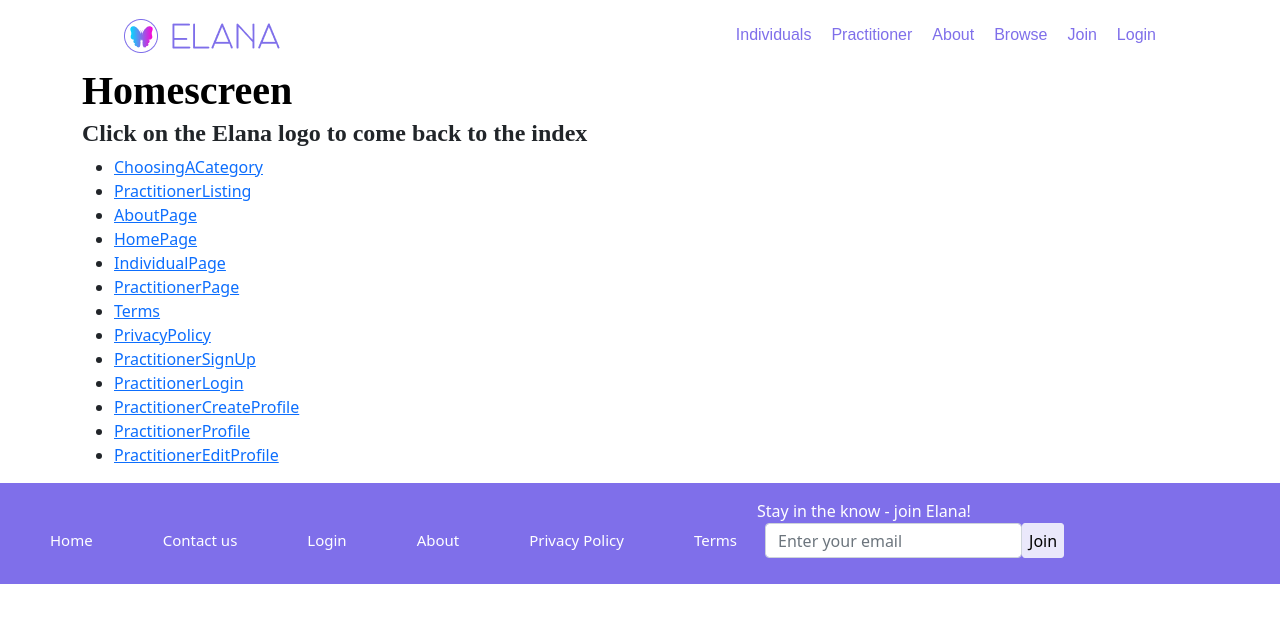
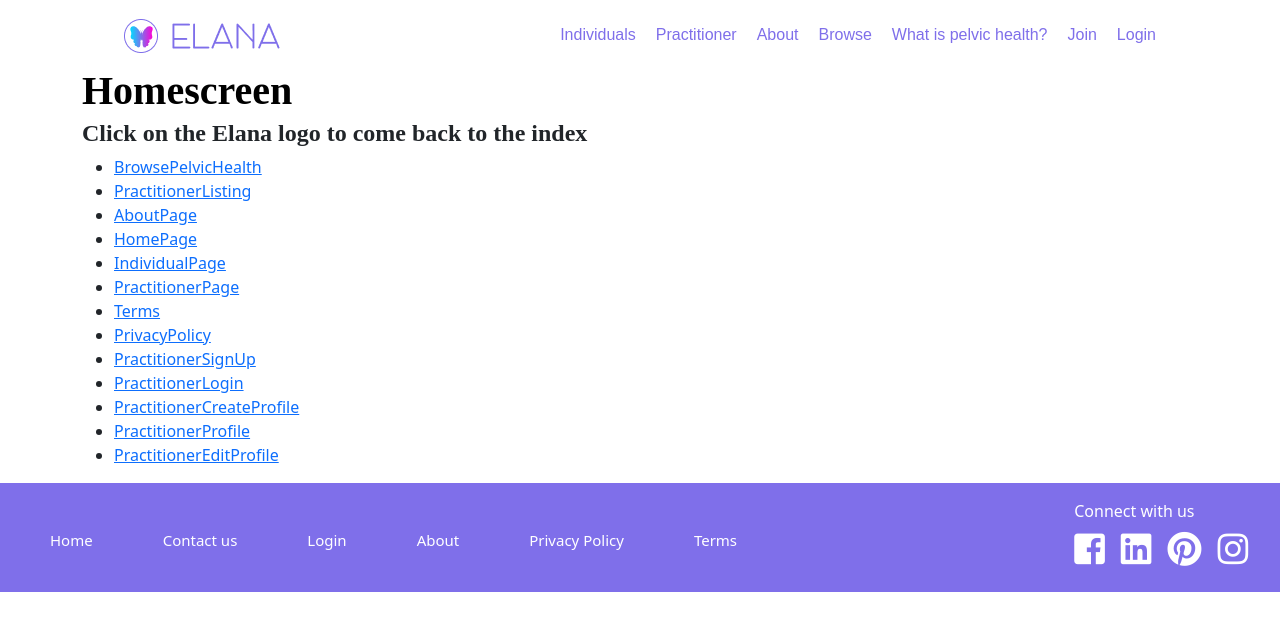
Before and after one commit to MVP-Marketplace/elana-new, a React (Create React App) app in the folder frontend/: page / in a window 1280 px wide. Shown: the top 630 px of the page. Built offline with nearby package versions, Linux system fonts and the light colour scheme; a web font is replaced by a local one.

Commit message:
added Homepage, Footer, and Browse Categories founder edits

```diff
--- a/frontend/src/components/Footer.js
+++ b/frontend/src/components/Footer.js
@@ -3,7 +3,7 @@ import { Link } from "react-router-dom";
 import '../index.css'
 
 export const Footer = () => (
-	<footer className="footer mt-auto py-3 d-flex ">
+	<footer className="footer mt-auto py-3 d-flex justify-content-between">
 		<div className="footerlinks">
 
 			<div className="footerlink"><p>Home</p></div>
@@ -14,7 +14,7 @@ export const Footer = () => (
 			<div className="footerlink"><p>Terms</p></div>
 		</div>
 
-			<div className="input-group md-form form-sm form-2 pl-0 me-5">
+			{/* <div className="input-group md-form form-sm form-2 pl-0 me-5">
 				<div className="">
 					<p className="m-0 p-0 text-white textfoot">Stay in the know - join Elana!</p>
 
@@ -30,18 +30,16 @@ export const Footer = () => (
 						</div>
 					</div>
 				</div>
-			</div>
-			<div className="">
-				{/* <div className="m-0 p-0">
-					<p className="text-white p-0 m-0">Conect with us</p>
-
+			</div> */}
+				<div className="m-0 pe-3">
+					<p className="text-white p-0 m-0">Connect with us</p>
 					<div className="icon d-flex">
 						<div className="me-3"><i className="fab fa-facebook-square"></i></div>
 						<div className="me-3"><i className="fab fa-linkedin"></i></div>
 						<div className="me-3"><i className="fab fa-pinterest"></i></div>
 						<div className="me-3"><i className="fab fa-instagram"></i></div>
 					</div>
-				</div> */}
-			</div>
+				</div>
+
 	</footer>
 )
--- a/frontend/src/components/Navbar.jsx
+++ b/frontend/src/components/Navbar.jsx
@@ -18,6 +18,7 @@ export const Navbar = () => {
             <Link to='/' className="link"><p>Practitioner</p></Link>
             <Link to='/aboutPage' className="link"><p>About</p></Link>
             <Link to='/' className="link"><p>Browse</p></Link>
+            <a className="link" href="https://www.elana.health/post/what-is-pelvic-wellness-and-why-does-it-matter" target="_blank"><p>What is pelvic health?</p></a>
             <Link to='/practitionerSignUp' className="link"><p>Join</p></Link>
             <Link to='/practitionerLogin' className="link"><p>Login</p></Link>
         </form>
--- a/frontend/src/pages/FindingAPractitioner/ChoosingACategory.jsx
+++ b/frontend/src/pages/FindingAPractitioner/ChoosingACategory.jsx
@@ -19,7 +19,7 @@ export function ChoosingACategory() {
         <div className="p-4 iconback"><i className="fas fa-angle-left"></i><span className="p-2">back</span></div>
 
         <div className="text-center row">
-            <h2 className="titlepractitioner col-sm-12 text-center">Browse Practitioner Categories</h2>
+            <h2 className="titlepractitioner col-sm-12 text-center">Browse Pelvic Health</h2>
             <p className="textpractitioner col-sm-12">Choose a category from below that best matches your current symptoms and needs. <br />
                 This will assist you in finding a provider who can help you.  </p>
         </div>
--- a/frontend/src/pages/HomePage/HomePage.jsx
+++ b/frontend/src/pages/HomePage/HomePage.jsx
@@ -10,7 +10,7 @@ export const HomePage = () => {
             <div className="homepage-banner-1 d-flex align-items-center">
                 <div className="w-50">
                     <h1 className="px-5 text-end brand-purple text-al fs-58">Elana is your partner<br />in pelvic care</h1>
-                    <h5 className="px-5 text-end brand-purple text-ka fs-24 fw-lighter">We connect you to pelvic care, so you<br />feel confident from the inside out.</h5>
+                    <h5 className="px-5 text-end brand-purple text-ka fs-24 fw-lighter">We connect you to pelvic care options, so you<br />feel confident from the inside out.</h5>
                     <div className="px-5 text-end">
                         <MDBBtn className="brand-bg-purple border-0 mx-2 w-50">LEARN MORE</MDBBtn>
                     </div>
@@ -56,12 +56,12 @@ export const HomePage = () => {
             </div>
 
             <div className="homepage-banner-3">
-                <h1 className="text-center text-al fs-40 pt-5">Take control of your pelvic wellbeing</h1>
-                <h3 className="text-center text-al fs-24 p-3 fw-lighter">Issues or not - finding the right care for your pelvic wellness isn’t always easy.<br />Elana works with you to prevent or help treat pelvic challenges you may be facing. </h3>
+                <h1 className="text-center text-al fs-40 pt-5">Embrace your Pelvic Power</h1>
+                <h3 className="text-center text-al fs-24 p-3 fw-lighter">Elana makes it easy to find the right treatment or simply optimise your pelvic health.<br />Your partner in pelvic care.</h3>
                 <div className="p-5 d-flex justify-content-evenly">
                     <MDBCard className="border-curve-8" style={{ height: '15rem', width: '15rem' }}>
                         <MDBCardBody className="d-flex align-items-center justify-content-center">
-                            <MDBCardTitle className="text-center fs-24">Pelvic Care</MDBCardTitle>
+                            <MDBCardTitle className="text-center fs-24">Optimise my<br/>Pelvic health</MDBCardTitle>
                         </MDBCardBody>
                     </MDBCard>
                     <MDBCard className="border-curve-8" style={{ height: '15rem', width: '15rem' }}>
@@ -98,7 +98,7 @@ export const HomePage = () => {
             </div>
 
             <div className="homepage-banner-4">
-                <h3 className="text-al fs-23 pt-5 pb-4 text-center">Features coming soon to Elana:</h3>
+                <h3 className="text-al fs-32 pt-5 pb-4 text-center">Coming soon to ELANA:</h3>
                 <div className="pt-4 pb-5 d-flex justify-content-evenly">
                     <MDBCard className="rounded-circle border-purple p-2" style={{ maxWidth: '10.5rem' }}>
                         <MDBCardBody className="d-flex align-items-center">
@@ -140,17 +140,17 @@ export const HomePage = () => {
 
             <div className="homepage-banner-5 d-flex align-items-center">
                 <div className="w-50">
-                    <h1 className="px-5 text-end text-al fs-24">We’d love to hear from you! Send us your comments at:</h1>
+                    <h1 className="px-5 text-end text-al fs-24">We’d love to hear from you! You can reach our team at:</h1>
                     <h5 className="px-5 text-end text-al fs-32">hello@elana.health</h5>
                 </div>
-                <div className="w-50">
-                    <img className="img-fluid h-50" src="https://s3-alpha-sig.figma.com/img/1da9/d4c1/5e11fd13ad6ce83f40f464a0fc9f51da?Expires=1655078400&Signature=IrGz0ai7uxYHoNkNrdbiYjcyDtBnHFLstEzP92sVL6iHZ7xWNqZw~~dQ5vDRE2Kc7t6l3m8CsorG-3799m5kePLVtH-e8Ioa1X4TuhzY7vpX9WDyqYEjeJeBb~7KX4KRCHqT1KKyLKUtcjmPYcE12BGLW7W99uY~pGk9VSybhne5ybnDFHUndnfYwTwgsBfw8x9QnKKBtOId42E4HG6QvdA50ryV7ESqGrGjjUJkFOq7kEp6PeWOMCoqhHYzZrecX0EKgJuDIx6glfbQM6VZhBGhIJ0BVJ0pfU9omDnfy~P~INbnX8CVjxgtakKzzfxdMLXiuUOVnG6vbMdwRZimcg__&Key-Pair-Id=APKAINTVSUGEWH5XD5UA" alt="women-health" />
+                <div className="w-50 ">
+                    <img className="img-fluid h-50 " src="https://static.wixstatic.com/media/8f59bb_69b581d17c8547b39a130bc7fda35f5b~mv2.jpg/v1/crop/x_2067,y_0,w_3057,h_3332/fill/w_394,h_426,al_c,q_80,usm_0.66_1.00_0.01,enc_auto/Beautiful%20woman%20at%20home%20sitting%20casual%20on%20her%20patio%20relaxing%20and%20enjoying%20leisure%20time%20alo.jpg" alt="women-health" />
                 </div>
             </div>
 
             <div className="homepage-banner-6 p-5">
-                <h1 className="px-5 text-center text-al fs-24">Stay in the know with our newsletter.</h1>
-                <h3 className="px-5 text-center text-al fs-24">Get updates and the latest on pelvic care delivered to your inbox.</h3>
+                <h1 className="px-5 text-center text-al fs-24">Connect with the ELANA community, we’ll only send you the important stuff.</h1>
+                <h3 className="px-5 text-center text-al fs-24">Get updates and the latest info on pelvic care delivered to your inbox.</h3>
                 <MDBInputGroup className='mx-auto mb-3 w-35 p-4'>
                     <input className='text-ka form-control p-2' placeholder="Enter your email" type='text' />
                     <MDBBtn className="brand-bg-purple p-2">Stay in the know</MDBBtn>
--- a/frontend/src/pages/HomePage/Homescreen.jsx
+++ b/frontend/src/pages/HomePage/Homescreen.jsx
@@ -9,7 +9,7 @@ export function Homescreen() {
             <h2>Homescreen</h2>
             <h5>Click on the Elana logo to come back to the index</h5>
             <ul>
-                <li><Link to='/choosingACategory'>ChoosingACategory</Link></li>
+                <li><Link to='/choosingACategory'>BrowsePelvicHealth</Link></li>
                 <li><Link to='/practitionerListing'>PractitionerListing</Link></li>
                 <li><Link to='/aboutPage'>AboutPage</Link></li>
                 <li><Link to='/homePage'>HomePage</Link></li>
```
